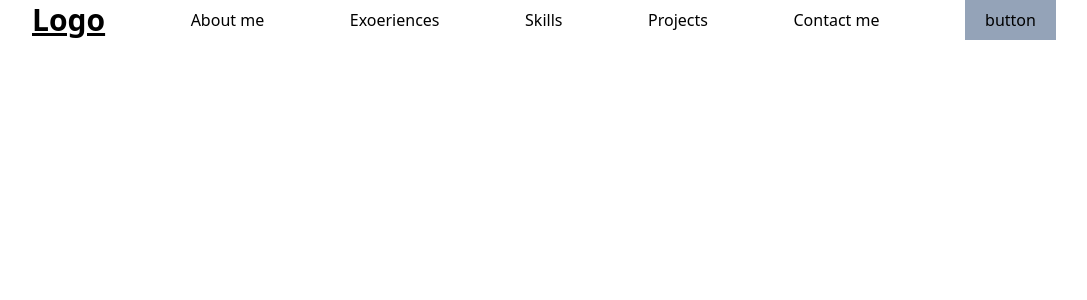
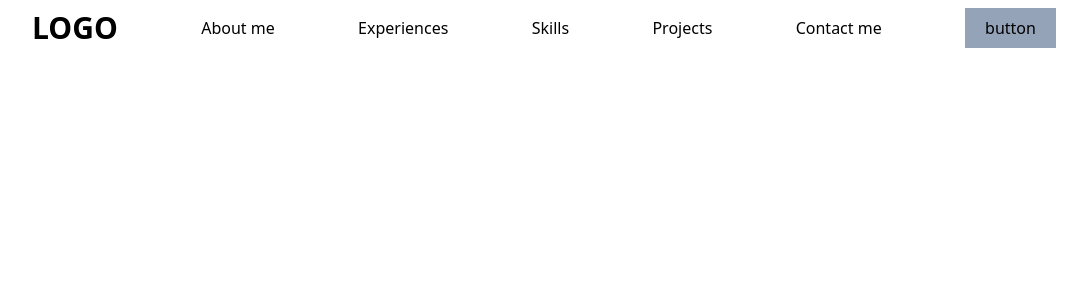
Before and after one commit to Maxmerock123/portfolio, a React (Vite) app in the folder frontend/: page / in a window 1280 px wide. Shown: the top 300 px of the page, without its empty margins (96-1183 px from the left). Built offline with nearby package versions, Linux system fonts and the light colour scheme.

Commit message:
add components folder

```diff
--- a/frontend/src/App.jsx
+++ b/frontend/src/App.jsx
@@ -9,10 +9,10 @@ function App() {
   return (
     <>
       <div className="flex justify-center ">
-        <div className="flex w-[80%] items-center justify-between">
-          <h1 className="text-3xl font-bold underline">Logo</h1>
+        <div className="flex w-[80%] items-center justify-between m-2">
+          <h1 className="text-3xl font-bold ">LOGO</h1>
           <h3>About me</h3>
-          <h3>Exoeriences</h3>
+          <h3>Experiences</h3>
           <h3>Skills</h3>
           <h3>Projects</h3>
           <h3>Contact me</h3>
```
